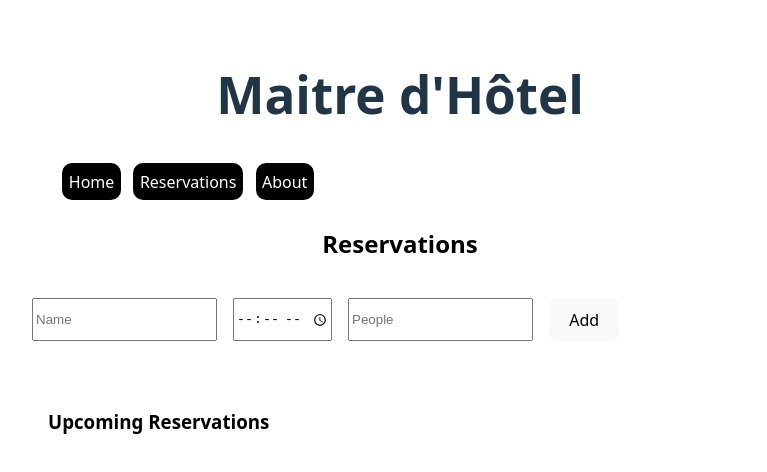
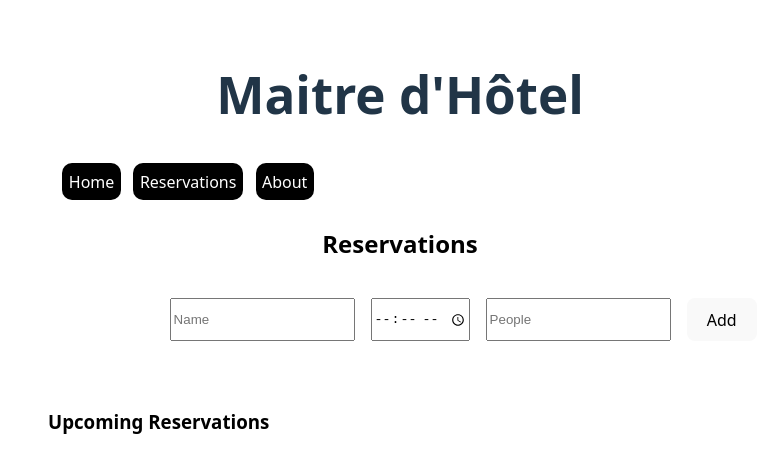
Before and after one commit to Devine4Life-Jules/maitreHotel, a React (Vite) app: page /#/ReservationsPage in a window 1280 px wide. Shown: the top 472 px of the page, without its empty margins (240-1007 px from the left). Built offline with nearby package versions, Linux system fonts and the light colour scheme.

Commit message:
cleaning up

```diff
--- a/src/components/BillModal.jsx
+++ b/src/components/BillModal.jsx
@@ -1,4 +1,3 @@
-import React from "react";
 
 const BillModal = ({ isOpen, onClose, orders, total }) => {
     if (!isOpen) return null;
--- a/src/components/ReservationForm.jsx
+++ b/src/components/ReservationForm.jsx
@@ -2,7 +2,7 @@ import React from 'react';
 
 const ReservationForm = ({ name, hour, people, setName, setHour, setPeople, onAdd }) => {
   return (
-    <form onSubmit={onAdd} className="reservationForm">
+    <form onSubmit={onAdd} className="reservationForm" style={{margin:"0 auto", textAlign:"center", width:"60%"}}>
       <input
         type="text"
         placeholder="Name"
--- a/src/components/ReservationList.jsx
+++ b/src/components/ReservationList.jsx
@@ -4,8 +4,8 @@ import ReservationItem from './ReservationItem';
 const ReservationList = ({ title, reservations, removeReservation, isLate }) => {
   return (
     <div className="resvationList">
-      <h3 className={`text-xl mb-2 ${isLate ? 'text-red-600' : ''}`}>{title}</h3>
-      <ul className="space-y-2">
+      <h3>{title}</h3>
+      <ul>
         {reservations.map((res, index) => (
           <ReservationItem key={index} reservation={res} onRemove={() => removeReservation(res)} isLate={isLate} />
         ))}
```
